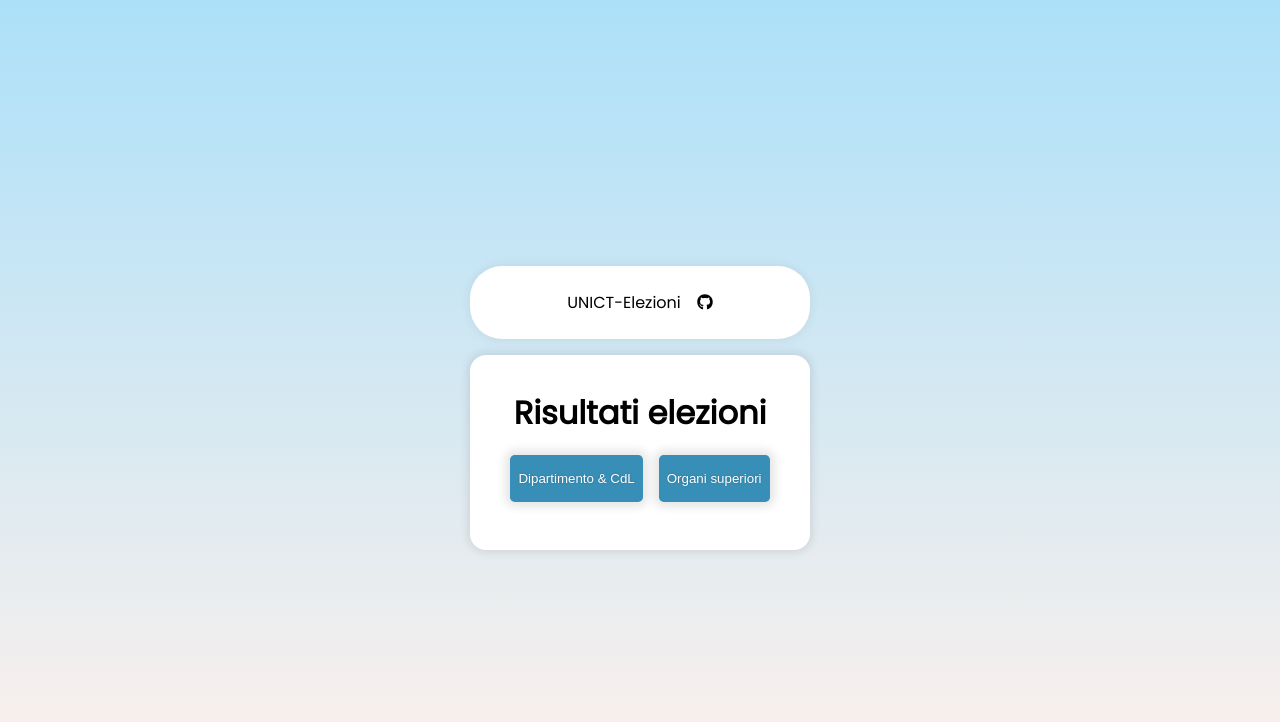
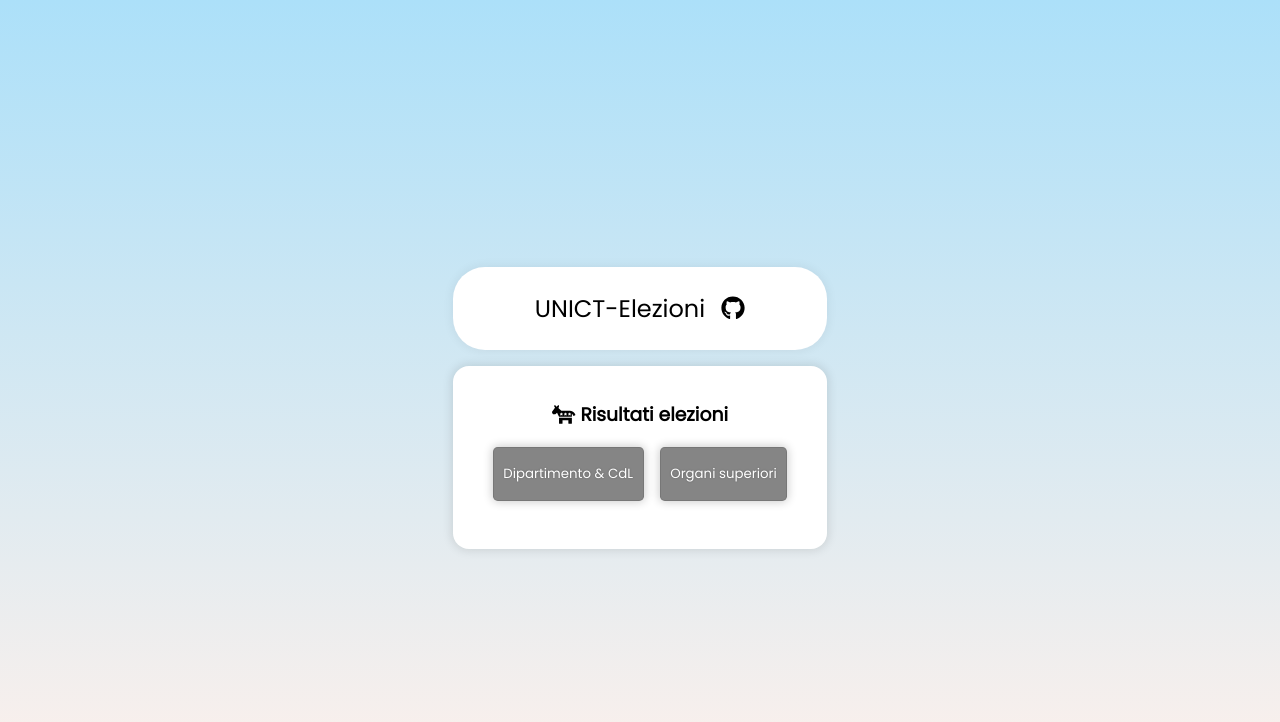
Before and after one commit to UNICT-DMI/UNICT-Elezioni, a React (Create React App) app: page / in a window 1280 px wide. Shown: the top 722 px of the page. Built offline with nearby package versions, Linux system fonts and the light colour scheme.

Commit message:
chore(style) minor changes

```diff
--- a/package.json
+++ b/package.json
@@ -5,6 +5,7 @@
   "dependencies": {
     "@fortawesome/fontawesome-svg-core": "^1.2.30",
     "@fortawesome/free-brands-svg-icons": "^5.14.0",
+    "@fortawesome/free-solid-svg-icons": "^5.14.0",
     "@fortawesome/react-fontawesome": "^0.1.11",
     "@testing-library/jest-dom": "^4.2.4",
     "@testing-library/react": "^9.5.0",
--- a/src/app/container/Container.scss
+++ b/src/app/container/Container.scss
@@ -1,4 +1,6 @@
-h1,h2,h3 {
+h1,
+h2,
+h3 {
     margin: 2px;
 }
 
@@ -15,14 +17,22 @@ ul {
 
 li button {
     border: none;
-    padding: 1rem 0.5rem;
+    padding: 1rem 0.6rem;
     margin: 1rem 0.5rem;
+    font-family: inherit;
     cursor: pointer;
-    background-color: #378fb8;
-    box-shadow: 0 0 10px 5px rgba($color: #000000, $alpha: 0.1);
+    background-color: rgba($color: #858585, $alpha: 1.0);
+    border: 1px solid rgba($color: #000000, $alpha: 0.1);
+    box-shadow: 0 0 10px 1px rgba($color: #000000, $alpha: 0.2);
     border-radius: 0.3rem;
     color: white;
     text-shadow: 0 0 2px rgba($color: #000000, $alpha: 0.25);
+    transition: 0.3s;
+}
+
+button:hover {
+    background-color:#106186;
+
 }
 
 button:focus {
--- a/src/app/container/Container.tsx
+++ b/src/app/container/Container.tsx
@@ -1,13 +1,14 @@
 import React, { FunctionComponent } from 'react';
 import './Container.scss';
+import { faDemocrat } from '@fortawesome/free-solid-svg-icons'
+import { FontAwesomeIcon } from "@fortawesome/react-fontawesome";
 
 const Container: FunctionComponent = () => {
   return (
     <div className="container-body">
-
-      <h1>Risultati elezioni</h1>
+      <h3><FontAwesomeIcon icon={faDemocrat} /> Risultati elezioni </h3>
       <ul>
-        <li><button>Dipartimento & CdL</button></li>
+        <li><button className="btn-grad">Dipartimento & CdL</button></li>
         <li><button>Organi superiori</button></li>
       </ul>
     </div>
--- a/src/index.scss
+++ b/src/index.scss
@@ -31,6 +31,7 @@ a {
   box-shadow: 0 0 10px 2px rgba($color: #000000, $alpha: 0.1);
   flex-direction: column;
   border-radius: 1rem;
+  color: black;
 }
 
 .navbar {
@@ -43,4 +44,5 @@ a {
   box-shadow: 0 0 10px 2px rgba($color: #000000, $alpha: 0.05);
   border-radius: 2rem;
   margin: 1rem 0;
+  font-size: 1.5rem;
 }
```
Also changed, not shown: 1 other file (tests, documents, lock files or other folders).
